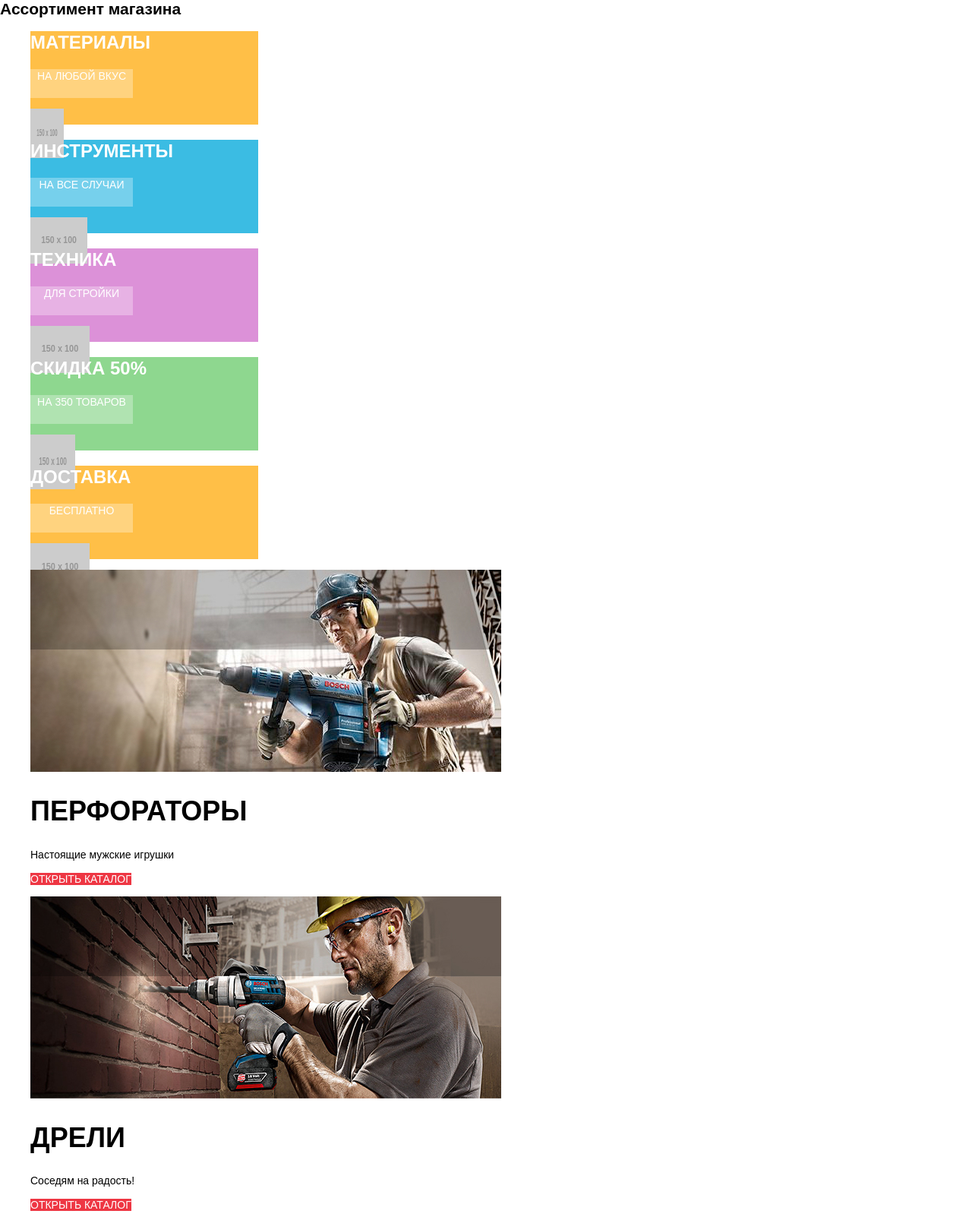
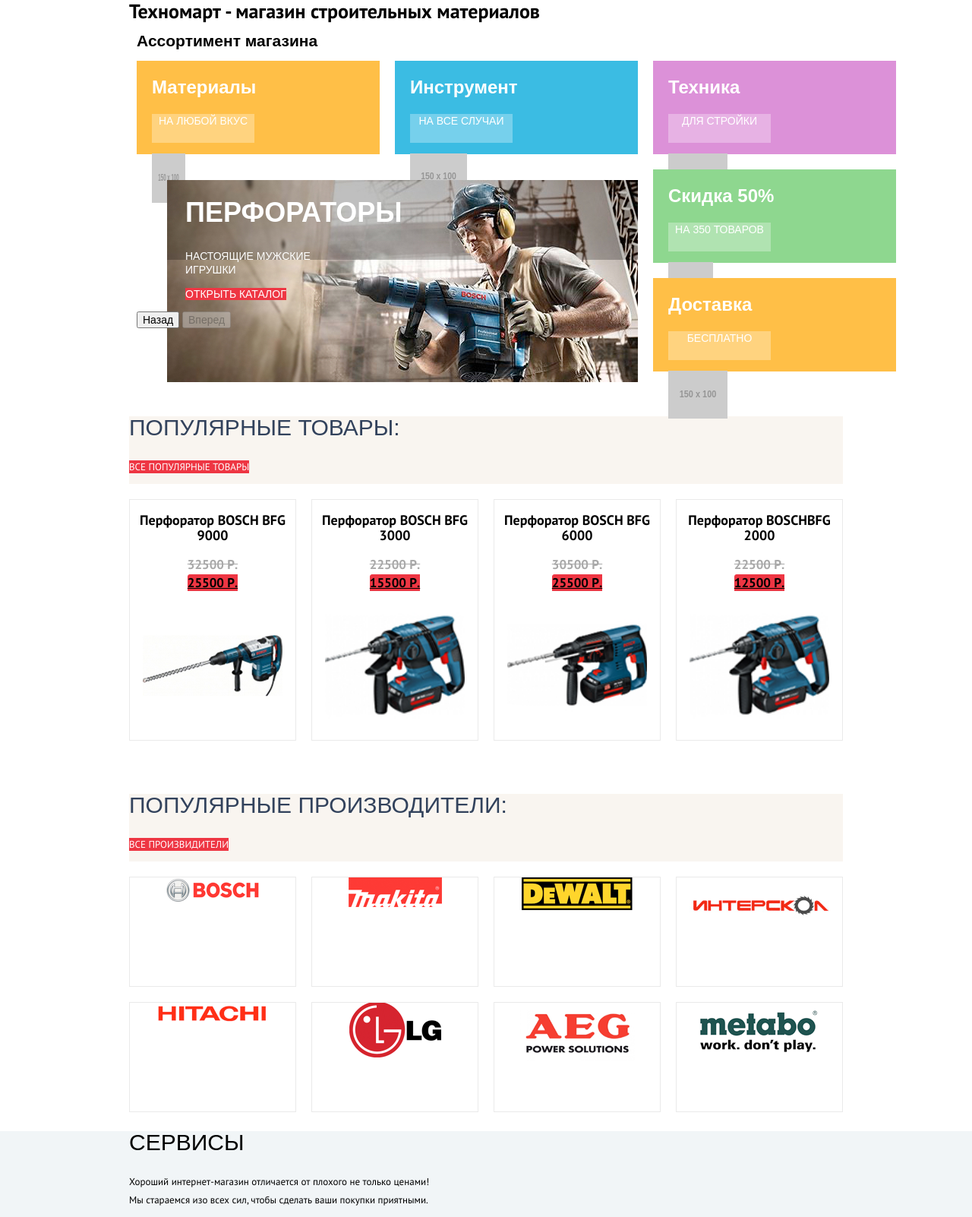
Before and after one commit to bdmitrij1/1476649-technomart-31, a plain HTML site: page index.html in a window 1280 px wide. Shown: the part 559-2161 px from the top of the page at 76% size. Drawn offline with Linux system fonts and the light colour scheme; placeholder pictures from the web are drawn by us; a web font is replaced by a local one.

Commit message:
5.18. Сетка на гридах для главной страницы
Сделал сетку на гридах для главной. Делал не для всех блоков гриды. Базово разбираюсь во флексах. Многие блоки проще располагать флексами.

```diff
--- a/css/style.css
+++ b/css/style.css
@@ -16,8 +16,8 @@
 
 /* Global */
 
-body {
-  min-width: 940px;
+.page-body {
+  min-width: 960px;
   margin: 0;
   padding: 0;
   font-family: "PT Sans", Arial, sans-serif;
@@ -25,6 +25,9 @@ body {
   line-height: 24px;
   font-weight: 400;
   color: var(--basic-black);
+
+  display: grid;
+  grid-template-rows: min-content 1fr min-content;
 }
 
 a {
@@ -46,6 +49,20 @@ a {
   background-color: #BA2732;;
 }
 
+/* Grid */
+
+.page {
+  height: 100%;
+}
+
+/* center */
+
+.center {
+  width: 940px;
+  margin: 0 auto;
+  padding: 0 10px;
+}
+
 /* Main head */
 
 .main-head
@@ -55,6 +72,15 @@ a {
   font-size: 18px;
   line-height: 24px;
   font-weight: 400;
+  margin-bottom: 59px;
+}
+
+/* Main-navigation */
+
+.main-navigation {
+  display: grid;
+  grid-template-rows: min-content 158px min-content;
+  min-height: 320px;
 }
 
 /* Main Navigation Block-1 */
@@ -236,10 +262,22 @@ a {
   font-size: 14px;
   line-height: 18px;
   font-weight: 400;
+  margin-bottom: 59px;
 }
 
 /* Assortment-list */
 
+
+.assortment-list {
+  display: grid;
+  grid-template-areas:
+  "material instruments technics"
+  "slider slider discounts"
+  "slider slider delivery";
+  gap:20px;
+  margin: 0;
+  padding: 0;
+}
 .assortment-list,
 .assortment-list a {
   color: var(--basic-white);
@@ -255,6 +293,11 @@ a {
   font-size: 24px;
   line-height: 30px;
   font-weight: 700;
+  text-transform: none;
+}
+
+.assortment-item {
+  padding-left: 20px;
 }
 
 .assortment-item-button>p {
@@ -275,20 +318,39 @@ a {
   background: rgba(169, 169, 169, 0.3);
 }
 
-.assortment-item-yellow {
+.assortment-item-material {
   background-color: #FFBF47;
+  grid-column: 1/2;
+  grid-row: 1/2;
 }
 
-.assortment-item-blue {
+.assortment-item-instruments {
   background-color: #3BBCE3;
+  grid-column: 2/3;
+  grid-row: 1/2;
 }
 
-.assortment-item-purple {
+.assortment-item-technics {
   background-color: #DC91D8;
+  grid-column: 3/4;
+  grid-row: 1/2;
 }
 
-.assortment-item-green {
+.assortment-item-discounts {
   background-color: #8ED78F;
+  grid-column: 3/4;
+  grid-row: 2/3;
+}
+
+.assortment-item-delivery {
+  background-color: #FFBF47;
+  grid-column: 3/4;
+  grid-row: 3/4;
+}
+
+.assortment-item-slider {
+  grid-column: 1/4;
+  grid-row: 2/4;
 }
 
 
@@ -305,12 +367,19 @@ a {
   text-transform: uppercase;
 }
 
+.assortment-slider figcaption {
+  margin-top: -275px;
+  padding-left: 24px;
+}
+
 /* Popular-production */
 
 .popular-production-title,
 .popular-producers-title {
   height: 89px;
   background-color: var(--basic-beige);
+  margin: auto 0;
+  margin-bottom: 20px;
 }
 
 .popular-production-title h2,
@@ -326,13 +395,21 @@ a {
 /* popular-production-list */
 
 .popular-production-list {
+  margin: 0;
+  padding: 0;
   list-style: none;
+  display: grid;
+  grid-template-columns: 1fr 1fr 1fr 1fr;
+  gap: 20px;
+  margin-bottom: 70px;
 }
 
 .popular-production-item {
   width: 220px;
   height: 318px;
-  border: 1px solid var(--basic-border-grey);
+  outline: 1px solid var(--basic-border-grey);
+  outline-offset: -1px;
+  text-align: center;
 }
 
 .popular-production-item h3 {
@@ -360,12 +437,18 @@ a {
 
 .popular-producers-list {
   list-style: none;
+  display: grid;
+  grid-template-columns: 1fr 1fr 1fr 1fr;
+  gap: 20px;
+  padding: 0;
+  margin: 0;
 }
 
 .popular-producers-item {
   width: 220px;
   height: 145px;
-  border: 1px solid var(--basic-border-grey);
+  outline: 1px solid var(--basic-border-grey);
+  outline-offset: -1px;
   text-align: center;
 }
 
@@ -388,6 +471,8 @@ a {
 
 .services-list {
   list-style: none;
+  margin: 0;
+  padding: 0;
 }
 
 .services-item {
@@ -418,23 +503,47 @@ a {
   font-size: 18px;
 }
 
-/* footer-contacts */
+/* Footer */
 
 .footer {
   font-family: "Cuprum", Arial, sans-serif;
   font-size: 18px;
+  color: var(--basic-white);
+  height: 300px;
+}
+
+/* footer-block-1 */
+
+.footer-block-1-fon {
   background-color: var(--basic-extra-blue-2);
-  color: var(--basic-white);
+}
+
+.footer-block-1 {
+  display: grid;
+  grid-template-columns: 1fr 1fr;
+  min-height: 193px;
+}
+
+/* Footer-contacts */
+
+.footer-contacts {
+  grid-column: 1/2;
 }
 
 .footer-phone {
   color: var(--basic-white);
 }
 
-/* footer-nav-list */
+/* footer-nav + footer-nav-list*/
+
+.footer-nav {
+  grid-column: 2/3;
+}
 
 .footer-nav-list {
   list-style: none;
+  margin: 0;
+  padding: 0;
 }
 
 .footer-nav-item a {
@@ -445,7 +554,30 @@ a {
   color: var(--basic-gold);
 }
 
-/* social-list */
+/* footer-block-2 */
+
+.footer-block-2-fon {
+  background-color: var(--basic-extra-blue);
+}
+
+.footer-block-2 {
+  display: grid;
+  grid-template-columns: 1fr 1fr 1fr 1fr;
+  min-height: 107px;
+  background-color: var(--basic-extra-blue);
+}
+
+/* footer-copyright */
+
+.footer-copyright {
+  grid-column: 1/2;
+}
+
+/* footer-social + social-list */
+
+.footer-social {
+  grid-column: 2/3;
+}
 
 .social-list {
   list-style: none;
@@ -464,6 +596,10 @@ a {
 
 /* footer-email */
 
+.footer-email {
+  grid-column: 3/4;
+}
+
 .footer-email,
 .footer-email h2 {
   font-size: 16px;
@@ -478,6 +614,7 @@ a {
 
 .developer {
   font-size: 16px;
+  grid-column: 4/5;
 }
 
 .link-developer {
@@ -499,10 +636,11 @@ a {
 /* contacts-popup */
 
 .contacts-popup {
-  font-family: Cuprum;
+  font-family: "Cuprum", Arial, sans-serif;
   font-size: 18px;
   line-height: 24px;
   border-top: 7px solid var(--basic-red);
+  margin-top: 300px;
 }
 
 .contacts-popup-form-name,
--- a/index.html
+++ b/index.html
@@ -16,6 +16,7 @@
   <header class="main-head">
     <nav class="main-navigation">
       <div class="main-navigation-block-1">
+        <div class="center">
           <a class="main-header-logo">
             <img src="img/icon/logo.png" alt="Перейти на главную страницу" width="220" height="47">
           </a>
@@ -27,7 +28,9 @@
           <a class="basket" href="blank.html">Корзина: 0</a>
           <a class="checkout" href="blank.html">Оформить заказ</a>
         </div>
+      </div>
       <div class="main-navigation-block-2">
+        <div class="center">
           <p class="main-navigation-desc">
             Интернет-магазин<br>
             строительных материалов<br>
@@ -40,6 +43,8 @@
           <a class="enter-link" href="blank.html">Войти</a>
           <a class="registration-link" href="blank.html">Регистрация</a>
         </div>
+      </div>
+      <div class="center">
         <ul class="site-navigation">
           <li><a></a>Главная</li>
           <li><a href="blank.html">Компания</a></li>
@@ -49,49 +54,51 @@
           <li><a href="blank.html">Доставка</a></li>
           <li><a href="blank.html">Контакты</a></li>
         </ul>
+      </div>
     </nav>
   </header>
-  <main class="container">
+  <main>
+    <div class="center">
       <h1>Техномарт - магазин строительных материалов</h1>
-    <section class="assortment">
+      <section class="assortment center">
         <h2>Ассортимент магазина</h2>
         <ul class="assortment-list">
-        <li class="assortment-item assortment-item-yellow assortment-item-new">
+          <li class="assortment-item assortment-item-material assortment-item-new">
             <h2>Материалы</h2>
             <a class="assortment-item-button" href="blank.html">
               <p>На любой вкус</p>
             </a>
             <img src="https://via.placeholder.com/150x100" width="44" height="65" alt="Материалы">
           </li>
-        <li class="assortment-item assortment-item-blue">
-          <h2>Инструменты</h2>
+          <li class="assortment-item assortment-item-instruments">
+            <h2>Инструмент</h2>
             <a class="assortment-item-button" href="blank.html">
               <p>На все случаи</p>
             </a>
             <img src="https://via.placeholder.com/150x100" width="75" height="61" alt="Инструменты">
           </li>
-        <li class="assortment-item assortment-item-purple">
+          <li class="assortment-item assortment-item-technics">
             <h2>Техника</h2>
             <a class="assortment-item-button" href="blank.html">
               <p>Для стройки</p>
             </a>
             <img src="https://via.placeholder.com/150x100" width="78" height="62" alt="Техника">
           </li>
-        <li class="assortment-item assortment-item-green">
+          <li class="assortment-item assortment-item-discounts">
             <h2>Скидка 50%</h2>
             <a class="assortment-item-button" href="blank.html">
               <p>На 350 товаров</p>
             </a>
             <img src="https://via.placeholder.com/150x100" width="59" height="72" alt="Скидка 50%">
           </li>
-        <li class="assortment-item assortment-item-yellow ">
+          <li class="assortment-item assortment-item-delivery">
             <h2>Доставка</h2>
             <a class="assortment-item-button" href="blank.html">
               <p>Бесплатно</p>
             </a>
             <img src="https://via.placeholder.com/150x100" width="78" height="63" alt="Доставка">
           </li>
-      </ul>
+          <li class="assortment-item-slider">
             <div>
               <figure class="assortment-slider">
                 <img src="img/assortment/perforators.jpg" width="620" height="266" alt="Каталог с перфораторами">
@@ -101,19 +108,22 @@
                   <a class="button" href="catalog.html">Открыть каталог</a>
                 </figcaption>
               </figure>
-        <figure class="assortment-slider">
+              <!-- <figure class="assortment-slider">
                 <img src="img/assortment/drills.jpg" width="620" height="266" alt="Каталог с дрелями">
                 <figcaption>
                   <h2>Дрели</h2>
                   <p>Соседям на радость!</p>
                   <a class="button" href="catalog.html">Открыть каталог</a>
                </figcaption>
-        </figure>
+              </figure> -->
               <button class="assortment-slider-back" type="button">Назад</button>
               <button class="assortment-slider-next" type="button" disabled>Вперед</button>
             </div>
+          </li>
+        </ul>
       </section>
-    <section class="popular-production">
+    </div>
+    <section class="popular-production center">
       <div class="popular-production-title">
         <h2>Популярные товары:</h2>
         <a class="button" href="blank.html">Все популярные товары</a>
@@ -153,7 +163,7 @@
         </li>
       </ul>
     </section>
-    <section class="popular-producers">
+    <section class="popular-producers center">
       <div class="popular-producers-title">
         <h2>Популярные производители:</h2>
         <a class="button" href="blank.html">Все произвидители</a>
@@ -202,6 +212,7 @@
      </ul>
     </section>
     <section class="services">
+      <div class="center">
         <h2>Сервисы</h2>
         <p>
           Хороший интернет-магазин отличается от плохого не только ценами!<br>
@@ -221,7 +232,12 @@
           </p>
       </div>
       <img src="https://via.placeholder.com/150x100" width="300" height="99" alt="Доставка">
+
+
+      </div>
     </section>
+
+    <div class="center">
       <section class="about-company">
         <h2>Компания "Техномарт"</h2>
         <p>Настоящий мужской шоппинг начинается здесь! Огромный выбор товаров для ремонта и строительства не оставит равнодушными любителей сэкономить на гастарбайтерах.</p>
@@ -244,8 +260,11 @@
         <a href="#"><img class="contacts-maps" src="img/maps.png" width="300" height="158" alt="Наш офис на карте"></a>
         <button class="button" type="button">Заблудились? Напишите нам!</button>
       </section>
+    </div>
   </main>
   <footer class="footer">
+    <div class="footer-block-1-fon">
+      <div class="footer-block-1 center">
         <section class="footer-contacts">
           <h2>Как нас найти</h2>
           <p>
@@ -254,7 +273,7 @@
           </p>
           <img class="footer-logo" src="img/icon/logo-footer.png" alt="Логотип компании Техномарт" width="220" height="68">
         </section>
-    <section>
+        <section class="footer-nav">
           <h2>Меню</h2>
           <ul class="footer-nav-list">
             <li class="footer-nav-item"><a href="blank.html">Компания</a></li>
@@ -269,11 +288,15 @@
             <!-- Последнии четыре пункта включил в один список ul. Вышло 9 пунктов. Так как в шапке, к примеру, Спецпредложения находятся в одном списке с Контактами -->
            </ul>
         </section>
-    <p>
+      </div>
+    </div>
+    <div class="footer-block-2-fon">
+      <div class="footer-block-2 center">
+        <p class="footer-copyright">
           © 2010–2021 Компания «Техномарт»<br>
           Все права защищены
         </p>
-    <section>
+        <section class="footer-social">
           <h2>Социальные сети</h2>
           <ul class="social-list">
             <li class="social-item">
@@ -299,6 +322,10 @@
             htmlacademy.ru
           </a>
         </p>
+      </div>
+    </div>
+
+
   </footer>
   <section class="contacts-popup">
     <h2>Форма контактов</h2>
```
Lines whose indentation alone changed are shown as unchanged.
